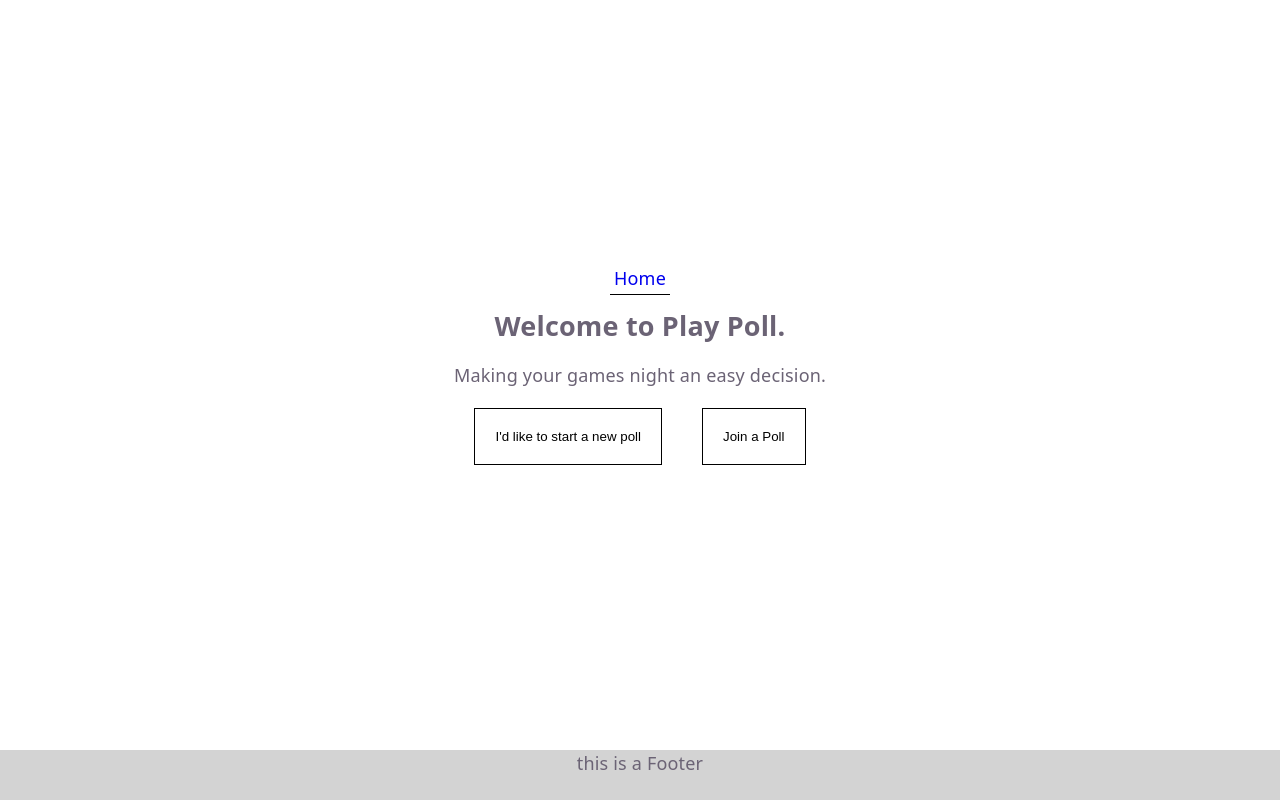
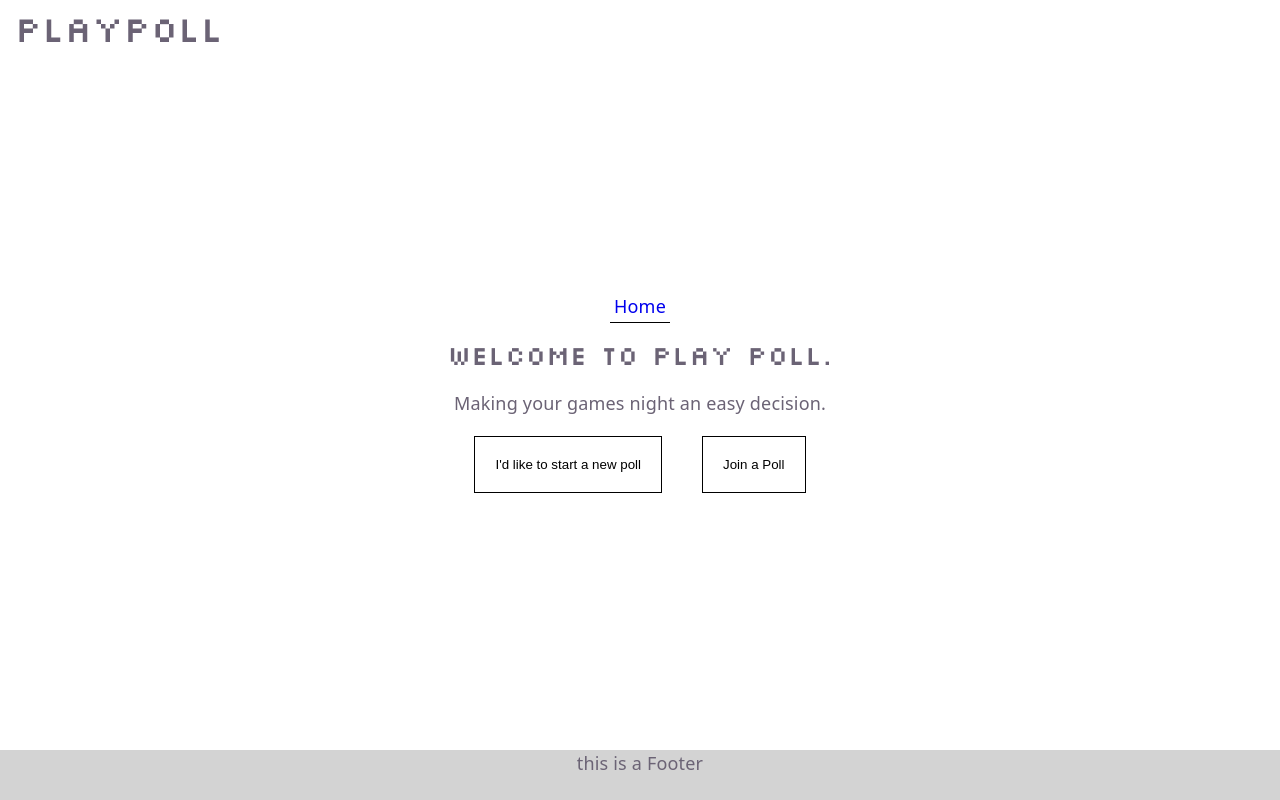
Before and after one commit to lewisPratt/playpoll, a React (Vite) app: page / in a window 1280 px wide. Built offline with nearby package versions, Linux system fonts and the light colour scheme.

Commit message:
Refactor Header component and update styles - replaced paragraph with heading in Header, added custom font and adjusted header styles for improved layout.

```diff
--- a/src/App.css
+++ b/src/App.css
@@ -1,5 +1,8 @@
+@import url('https://fonts.googleapis.com/css2?family=Silkscreen:wght@400;700&display=swap');
+
 :root {
   --accent-bg: lightgray;
+  --heading-font: "Silkscreen", monospace;
 }
 
 
@@ -18,11 +21,21 @@ body {
 }
 
 header {
-  border: 1px black solid;
-  height: 100px;
   display: flex;
-  background-color: red;
+  align-items: center;
+  justify-content: flex-start;
   width: 100%;
+}
+
+header h1 {
+  margin: 15px;
+}
+
+h1,
+h2,
+h3 {
+  font-family: var(--heading-font);
+  font-weight: normal;
 }
 
 button {
--- a/src/Layout.tsx
+++ b/src/Layout.tsx
@@ -9,6 +9,7 @@ import { BrowserRouter, Route, Routes, Link } from "react-router-dom";
 function Layout() {
   return (
     <>
+      <Header />
       <section id="main-content">
         <BrowserRouter>
           <nav>
--- a/src/components/Header.tsx
+++ b/src/components/Header.tsx
@@ -1,7 +1,7 @@
 function Header() {
   return (
     <header>
-      <p>this is a header</p>
+      <h1>PlayPoll</h1>
     </header>
   );
 }
```
